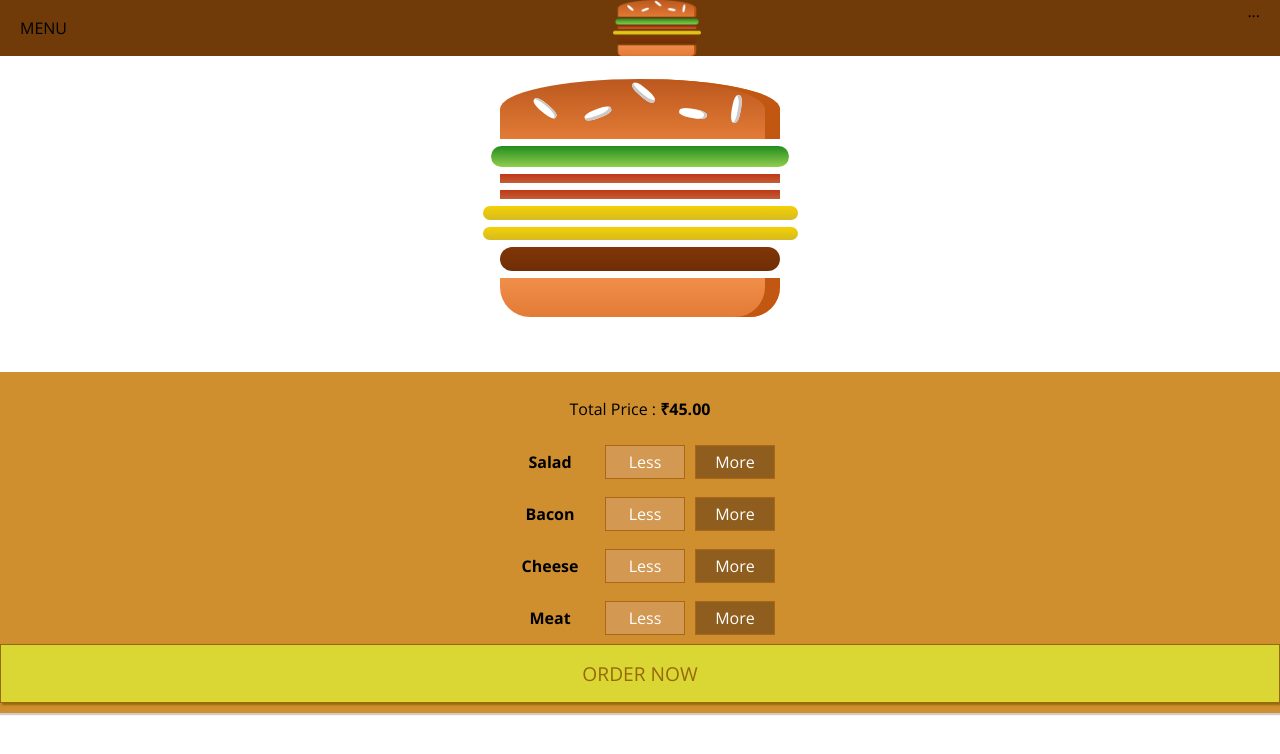
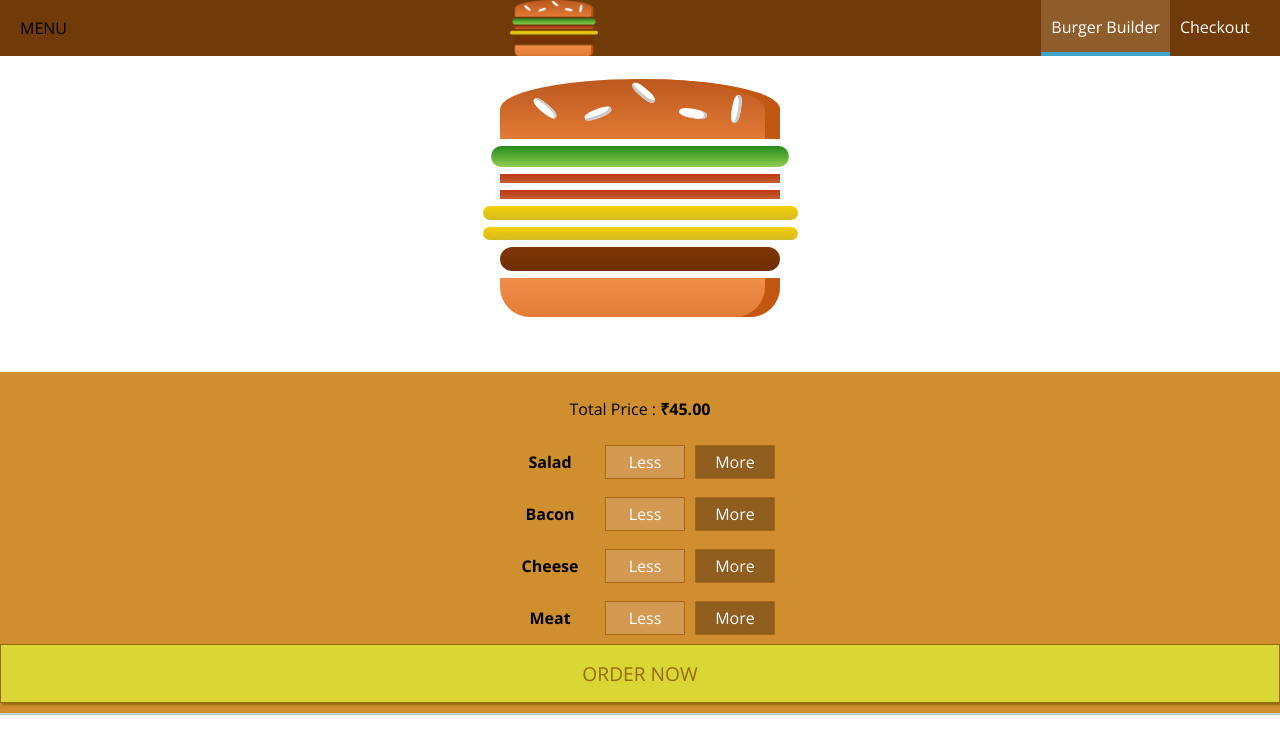
Before and after one commit to ShahabDadKhan/Burger-Builder, a React app: page / in a window 1280 px wide. Shown: the top 754 px of the page. Built offline with nearby package versions, Linux system fonts and the light colour scheme.

Commit message:
added css to navigation item

```diff
--- a/src/components/Navigation/NavigationItem/NavigationItem.css
+++ b/src/components/Navigation/NavigationItem/NavigationItem.css
@@ -18,7 +18,7 @@
 
 .NavigationItem a:hover,
 .NavigationItem a:active,
-.NavigationItem a.hover {
+.NavigationItem a.active {
     background-color: #8F5C2C;
     border-bottom: 4px solid #40A4C8;
     color: white;
--- a/src/components/Navigation/NavigationItem/NavigationItem.js
+++ b/src/components/Navigation/NavigationItem/NavigationItem.js
@@ -1,8 +1,8 @@
 import "./NavigationItem.css";
 
 const navigationItem = (props) => (
-  <li className="navigationItem">
-    <a href={props.link} className={props.active ? active : null}>
+  <li className="NavigationItem">
+    <a href={props.link} className={props.active ? "active" : null}>
       {props.children}
     </a>
   </li>
--- a/src/components/Navigation/NavigationItems/NavigationItems.js
+++ b/src/components/Navigation/NavigationItems/NavigationItems.js
@@ -3,7 +3,10 @@ import NavigationItem from "../NavigationItem/NavigationItem";
 
 const navigationItems = () => (
   <ul className="NavigationItems">
-    <NavigationItem />
+    <NavigationItem link="/" active={true}>
+      Burger Builder
+    </NavigationItem>
+    <NavigationItem link="/">Checkout</NavigationItem>
   </ul>
 );
 
--- a/src/components/Navigation/Toobar/Toolbar.js
+++ b/src/components/Navigation/Toobar/Toolbar.js
@@ -1,11 +1,14 @@
 import Logo from "../../Logo/Logo";
 import "./Toobar.css";
+import NavigationItems from "../NavigationItems/NavigationItems";
 
 const toolbar = (props) => (
   <header className="Toolbar">
     <div>MENU</div>
     <Logo />
-    <nav>...</nav>
+    <NavigationItems />
+    {/* <navigationItems></navigationItems> */}
+    {/* <nav>...</nav> */}
   </header>
 );
 
```
